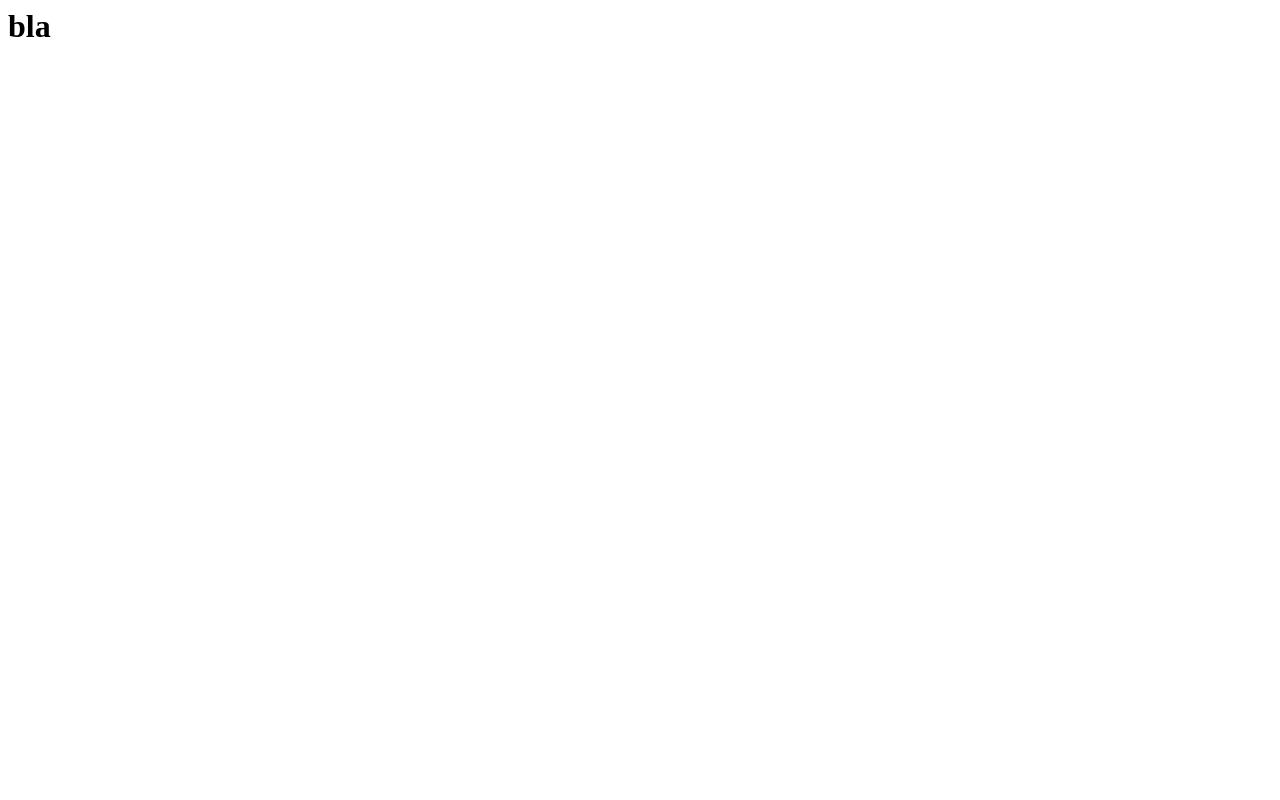
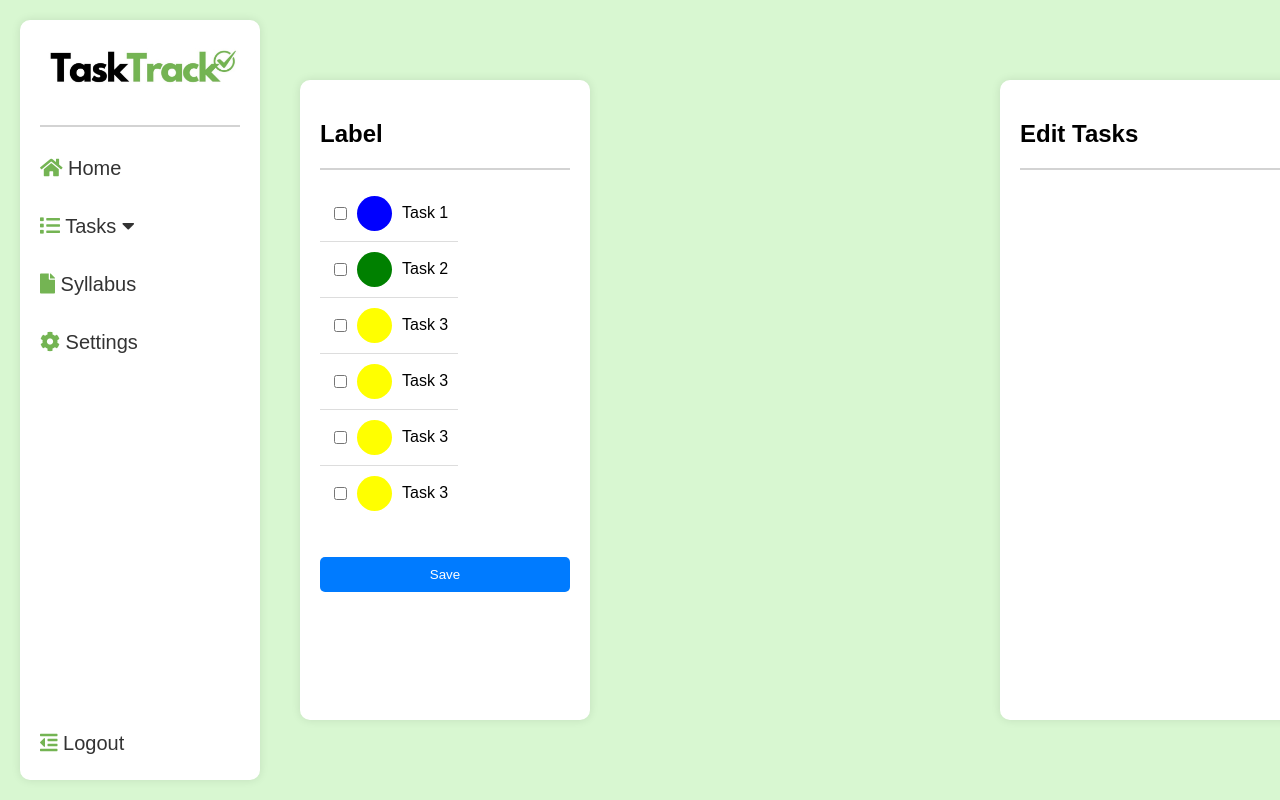
Before and after one commit to nxirvProjects/TaskTrackDjango, a Django app: page /kanban/ in a window 1280 px wide. Before the commit the page is almost empty. Run offline with Django 5.2, Linux system fonts and the light colour scheme.

Commit message:
Added basic frontend

```diff
--- a/TaskTrack/TaskTrack/settings.py
+++ b/TaskTrack/TaskTrack/settings.py
@@ -11,9 +11,12 @@ https://docs.djangoproject.com/en/5.0/ref/settings/
 """
 
 from pathlib import Path
+import os
 
 # Build paths inside the project like this: BASE_DIR / 'subdir'.
 BASE_DIR = Path(__file__).resolve().parent.parent
+
+STATIC_URL = "static/"
 
 
 # Quick-start development settings - unsuitable for production
--- /dev/null
+++ b/TaskTrack/trackApp/templates/home.html
@@ -0,0 +1,97 @@
+<!DOCTYPE html>
+{% load static %}
+
+<html lang="en">
+<head>
+    <meta charset="UTF-8">
+    <meta name="viewport" content="width=device-width, initial-scale=1.0">
+    <title>Home</title>
+    <link rel="stylesheet" href="https://cdnjs.cloudflare.com/ajax/libs/font-awesome/5.15.4/css/all.min.css">
+    <style>
+        body {
+            margin: 0;
+            padding: 0;
+            font-family: Arial, sans-serif;
+        }
+        .container {
+            display: flex;
+            height: 100vh;
+            background-color: #D8F7D1; /* Green background */
+        }
+        .sidebar {
+            width: 200px;
+            background-color: #ffffff; /* White sidebar */
+            padding: 20px;
+            border-radius: 10px;
+            box-shadow: 0 0 10px rgba(0, 0, 0, 0.1); /* Drop shadow */
+            position: fixed;
+            top: 50%;
+            transform: translateY(-50%);
+            left: 20px;
+            height: 90vh;
+        }
+        .sidebar img {
+            width: 200px;
+            margin-bottom: 20px;
+        }
+        .tabs {
+            margin-top: 20px;
+        }
+        .tabs a {
+            display: block;
+            padding: 10px 0;
+            color: #333;
+            text-decoration: none;
+            margin-bottom: 15px;
+            font-size: 20px;
+        }
+        .tabs a:hover {
+            background-color: #f2f2f2;
+            border-radius: 5px;
+        }
+        .dropdown {
+          position: relative;
+          display: inline-block;
+        }
+
+        .dropdown-content {
+          display: none;
+          position: absolute;
+          background-color: #f9f9f9;
+          min-width: 160px;
+          box-shadow: 0px 8px 16px 0px rgba(0,0,0,0.2);
+          padding: 12px 16px;
+          z-index: 1;
+        }
+
+        .dropdown:hover .dropdown-content {
+          display: block;
+        }
+    </style>
+</head>
+<body>
+    <div class="container">
+        <div class="sidebar">
+            <img src="{% static '/images/img.png' %}" alt="Logo">
+            <hr style="height:2px;border-width:0;color:gray;background-color: #d3d3d3">
+            <div class="tabs">
+                <a href="/"><i class="fas fa-home" style="color: #74b453;"></i> Home</a>
+                <div class="dropdown">
+                  <a href="/kanban"><i class="fas fa-list" style="color: #74b453;"></i> Tasks <i class="fas fa-caret-down"></i></a>
+                  <div class="dropdown-content">
+                      <a href="/kanban">View Tasks </a>
+                      <a href="#">Add Tasks</a>
+                  </div>
+                </div>
+                <a href="#"><i class="fas fa-file" style="color: #74b453;"></i> Syllabus</a>
+                <a href="#"><i class="fas fa-cog" style="color: #74b453;"></i> Settings</a>
+                <a href="#" style="position: absolute; bottom: 0;"><i class="fas fa-outdent" style="color: #74b453;"></i> Logout</a>
+            </div>
+        </div>
+        <div class="content">
+            {% block content %}
+            {% endblock %}
+        </div>
+    </div>
+</body>
+</html>
--- a/TaskTrack/trackApp/templates/kanban.html
+++ b/TaskTrack/trackApp/templates/kanban.html
@@ -1,3 +1,143 @@
-<h1>
-    bla
-</h1>
+<!DOCTYPE html>
+{% extends 'home.html' %}
+{% block content %}
+
+<html lang="en">
+<head>
+    <meta charset="UTF-8">
+    <meta name="viewport" content="width=device-width, initial-scale=1.0">
+    <title>To-Do List</title>
+    <style>
+        .container2 {
+            width: 250px;
+            background-color: #ffffff; /* White sidebar */
+            padding: 20px;
+            border-radius: 10px;
+            box-shadow: 0 0 10px rgba(0, 0, 0, 0.1); /* Drop shadow */
+            position: fixed;
+            top: 50%;
+            transform: translateY(-50%);
+            left: 300px;
+            height: 75vh;
+        }
+        h1 {
+            text-align: center;
+        }
+        ul {
+            list-style-type: none;
+            padding: 0;
+        }
+        li {
+            padding: 10px;
+            border-bottom: 1px solid #ddd;
+            display: inline-flex;
+        }
+        li:last-child {
+            border-bottom: none;
+        }
+
+        .checkbox {
+            margin-right: 10px;
+        }
+        .circle {
+            width: 35px;
+            height: 35px;
+            border-radius: 50%;
+            margin-right: 10px;
+        }
+        .circle-red {
+            background-color: blue;
+        }
+        .circle-yellow {
+            background-color: green;
+        }
+        .circle-green {
+            background-color: yellow;
+        }
+        .task-name {
+            margin-top: 8px;
+            flex: 1;
+        }
+        .save-button {
+            width: 100%;
+            padding: 10px;
+            margin-top: 20px;
+            background-color: #007bff;
+            color: #ffffff;
+            border: none;
+            border-radius: 5px;
+            cursor: pointer;
+            float: bottom;
+        }
+        .save-button {
+            width: 100%;
+            padding: 10px;
+            background-color: #007bff;
+            color: #ffffff;
+            border: none;
+            border-radius: 5px;
+            cursor: pointer;
+        }
+        .save-button:hover {
+            background-color: #0056b3;
+        }
+
+        .edit-form {
+            width: 750px;
+            background-color: #ffffff; /* White sidebar */
+            padding: 20px;
+            border-radius: 10px;
+            box-shadow: 0 0 10px rgba(0, 0, 0, 0.1); /* Drop shadow */
+            position: fixed;
+            top: 50%;
+            transform: translateY(-50%);
+            left: 1000px;
+            height: 75vh;
+        }
+    </style>
+</head>
+<body>
+    <div class="container2">
+        <h2>Label</h2>
+        <hr style="height:2px;border-width:0;color:gray;background-color: #d3d3d3">
+        <ul>
+            <li>
+                <input type="checkbox" class="checkbox"><div class="circle circle-red"></div><span class="task-name">Task 1</span>
+            </li>
+            <li>
+                <input type="checkbox" class="checkbox">
+                <div class="circle circle-yellow"></div>
+                <span class="task-name">Task 2</span>
+            </li>
+            <li>
+                <input type="checkbox" class="checkbox">
+                <div class="circle circle-green"></div>
+                <span class="task-name">Task 3</span>
+            </li>
+            <li>
+                <input type="checkbox" class="checkbox">
+                <div class="circle circle-green"></div>
+                <span class="task-name">Task 3</span>
+            </li>
+            <li>
+                <input type="checkbox" class="checkbox">
+                <div class="circle circle-green"></div>
+                <span class="task-name">Task 3</span>
+            </li>
+            <li>
+                <input type="checkbox" class="checkbox">
+                <div class="circle circle-green"></div>
+                <span class="task-name">Task 3</span>
+            </li>
+        </ul>
+        <button class="save-button">Save</button>
+    </div>
+
+    <div class="edit-form">
+        <h2>Edit Tasks</h2>
+        <hr style="height:2px;border-width:0;color:gray;background-color: #d3d3d3">
+    </div>
+
+</body>
+</html>
+{% endblock %}
--- a/TaskTrack/trackApp/urls.py
+++ b/TaskTrack/trackApp/urls.py
@@ -19,5 +19,6 @@ from django.urls import path
 from . import views
 
 urlpatterns = [
-    path("kanban/", views.kanban, name ="kanban")
+    path("kanban/", views.kanban, name = "kanban"),
+    path("", views.home, name ="home"),
 ]
--- a/TaskTrack/trackApp/views.py
+++ b/TaskTrack/trackApp/views.py
@@ -1,5 +1,20 @@
 from django.shortcuts import render, HttpResponse
 
-# Create your views here.
+
+def home(response):
+    return render(response, "home.html")
+
+
 def kanban(response):
     return render(response, "kanban.html")
+
+
+def add_task(response):
+    return 0
+
+
+def delete_task(response):
+    return 0
+
+def edit_task(response):
+    return 0
```
Also changed, not shown: TaskTrack/trackApp/static/images/img.png (added).
